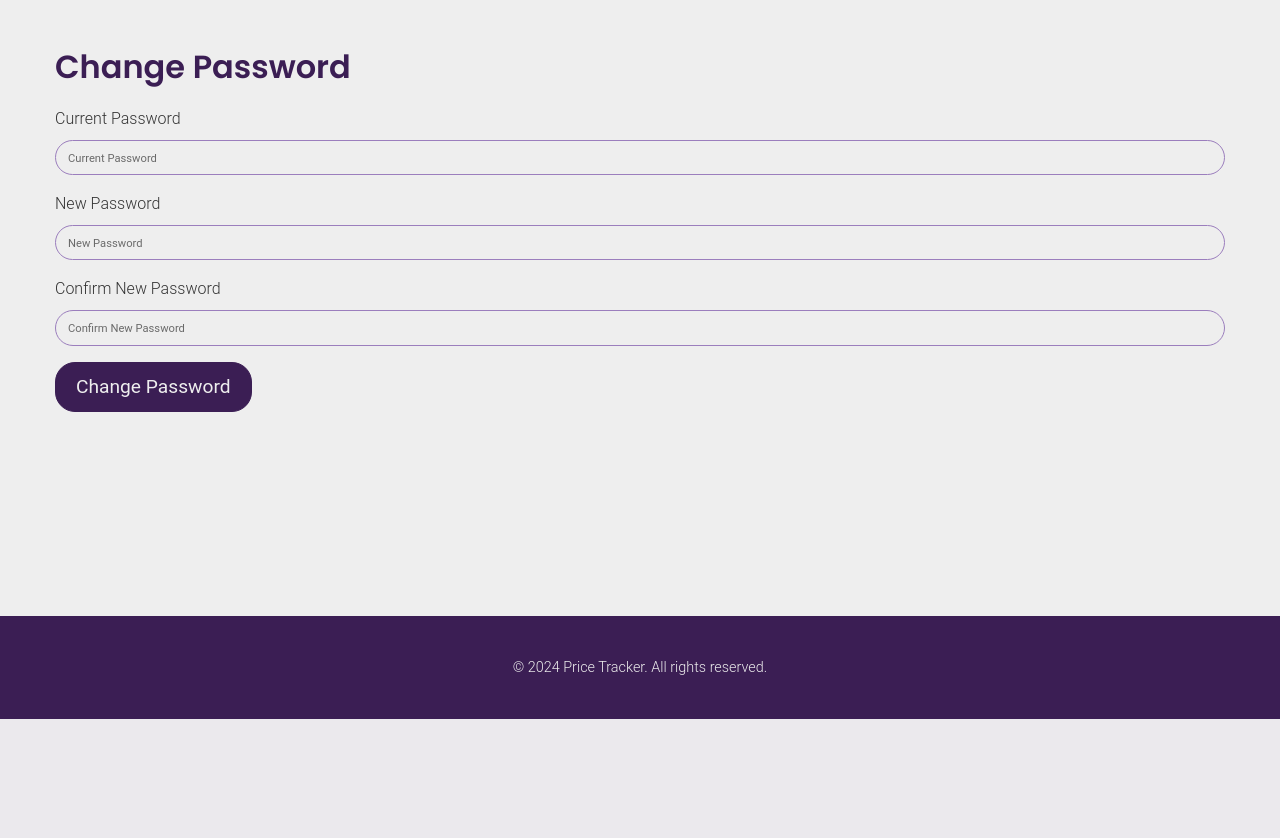
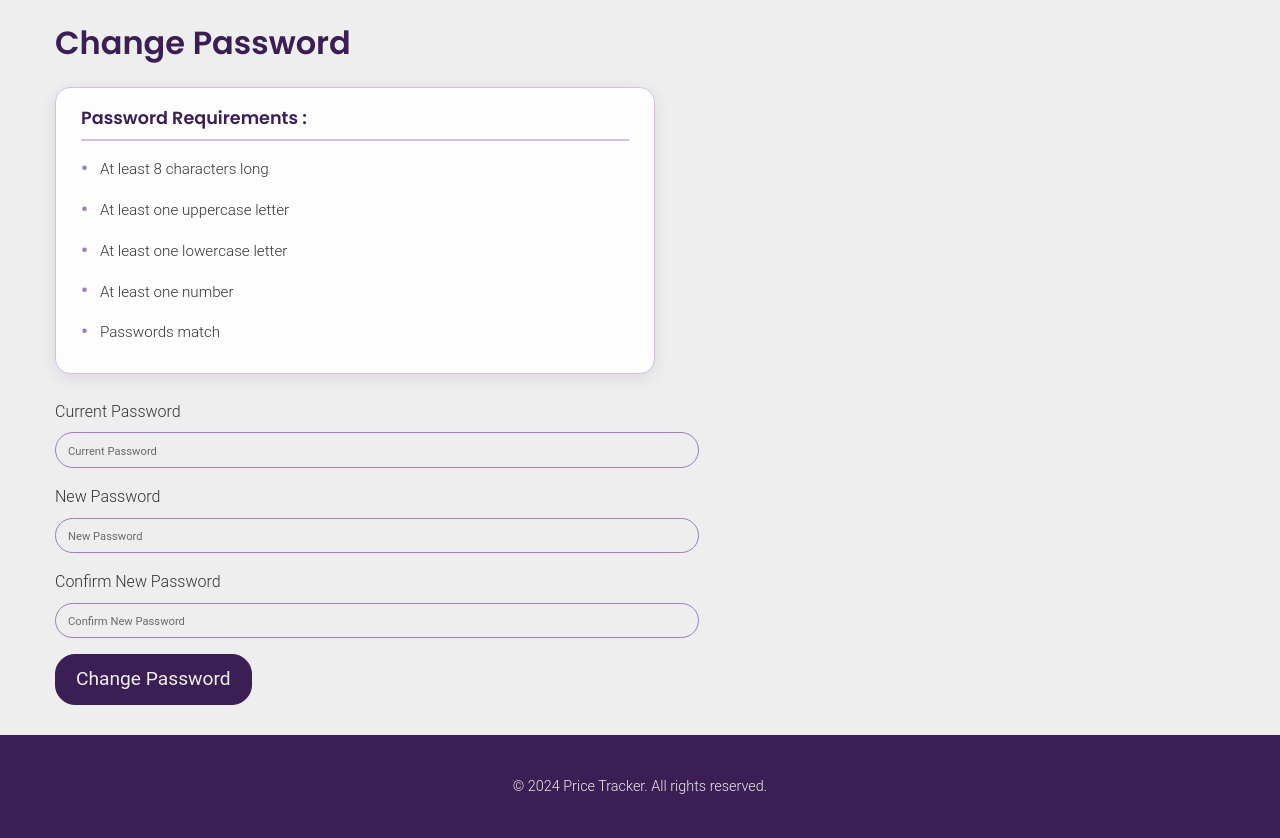
Before and after one commit to Rudra-KT/Price-Tracker, a Flask app: page /change-password in a window 1280 px wide. Shown: the part 81-919 px from the top of the page. Before the commit the page ends 800 px from the top, so only its background shows below. Run offline with Flask 3, Linux system fonts and the light colour scheme; the visitor is signed in with stand-in values (Sample User, id 1); data that the repository does not hold is empty; some libraries are stand-ins or nearby versions.

Commit message:
added change password , added feature to display error msg if user mail already exists , added many checks while inserting a new product and also added new logic regarding when to send mail notification

```diff
--- a/app.py
+++ b/app.py
@@ -1,6 +1,6 @@
-from datetime import datetime
+import os
 
-from flask import Flask, render_template, request, redirect, url_for, session, flash, get_flashed_messages
+from flask import Flask, render_template, request, redirect, url_for, session, flash
 from flask_bcrypt import Bcrypt
 from flask_mysqldb import MySQL
 from flask_login import LoginManager, UserMixin, login_user, logout_user, login_required, current_user
@@ -14,10 +14,23 @@ import logging
 from database import get_price_history, delete_user
 from decimal import Decimal
 
+from secrets import token_urlsafe
+from datetime import datetime, timedelta, timezone
+from dotenv import load_dotenv
+
+# Constants for forget pass reset
+RESET_TOKEN_LENGTH = 32
+TOKEN_EXPIRY_HOURS = 12
+MAX_RESET_ATTEMPTS = 5
+MIN_PASSWORD_LENGTH = 7
+
 logging.basicConfig(level=logging.DEBUG, format='%(asctime)s - %(levelname)s - %(message)s')
 
+load_dotenv()
+
 app = Flask(__name__)
-app.secret_key = 'your_secret_key'
+app.secret_key = os.getenv('FLASK_SECRET_KEY')
+
 
 # MySQL configurations
 app.config['MYSQL_HOST'] = 'localhost'
@@ -331,7 +344,7 @@ def change_password():
 
         if not user_email:
             flash('You need to be logged in to change your password.', 'error')
-            return redirect(url_for('login'))  # Redirect to login if not logged in
+            return redirect(url_for('login'))  # Redirect to log in if not logged in
 
         # Check the current password
         cursor = mysql.connection.cursor(MySQLdb.cursors.DictCursor)
@@ -339,35 +352,271 @@ def change_password():
         user = cursor.fetchone()
 
         if user and bcrypt.check_password_hash(user['password_hash'], current_password):
-            if new_password == confirm_new_password:
+            if not bcrypt.check_password_hash(user['password_hash'], new_password):
+                if not validate_password(new_password,confirm_new_password):
+                    return render_template('change_password.html')
                 # Hash the new password and update it in the database
                 new_password_hash = bcrypt.generate_password_hash(new_password).decode('utf-8')
                 cursor.execute('UPDATE users SET password_hash = %s WHERE email = %s', (new_password_hash, user_email))
                 mysql.connection.commit()
 
-                # Capture the current date and time
-                change_time = datetime.now().strftime('%Y-%m-%d %H:%M:%S')
-
-                # Email content with formatted change date and time
-                email_subject = "Password Change Notification"
-                email_body = (
-                    f"Your password has been changed successfully ✅ .\n\n"
-                    f"Account Details:\n"
-                    f"Email: {user_email}\n"
-                    f"Date of Change: {change_time}\n"
-                )
-
                 # Send password change notification email
-                send_email(user_email, email_subject, email_body)
+                send_password_change_notification(user_email)
 
                 flash('Your password has been changed successfully!', 'success')
                 return render_template('change_password.html')  # Render the same template with the success message
             else:
-                flash('New passwords do not match. Please try again.', 'error')
+                flash('Please choose a new password', 'error')
+
         else:
             flash('Current password is incorrect. Please try again.', 'error')
 
     return render_template('change_password.html')
+
+
+@app.route('/forgot_password', methods=['GET', 'POST'])
+def forgot_password():
+    if request.method == 'POST':
+        email = request.form.get('email', '')
+
+        if not email:
+            flash('Please enter your email address.', 'error')
+            return render_template('forgot_password.html')
+
+        if is_rate_limited(email):
+            flash('Too many requests. Please try again later.', 'error')
+            return render_template('forgot_password.html')
+
+        cursor = mysql.connection.cursor(MySQLdb.cursors.DictCursor)
+
+        try:
+            cursor.execute('SELECT user_id, email FROM users WHERE email = %s', (email,))
+            user = cursor.fetchone()
+
+            if not user:
+                flash('If an account exists with this email, you will receive reset instructions.', 'info')
+                return render_template('forgot_password.html')
+
+            # Generate secure reset token
+            reset_token = token_urlsafe(RESET_TOKEN_LENGTH)
+            expiry = datetime.now(timezone.utc)  + timedelta(hours=TOKEN_EXPIRY_HOURS)
+
+            # Invalidate any existing unused tokens for this user
+            cursor.execute('''
+                    UPDATE password_resets
+                    SET used = TRUE
+                    WHERE user_id = %s AND used = FALSE
+                ''', (user['user_id'],))
+
+            # Store new reset token
+            cursor.execute('''
+                    INSERT INTO password_resets
+                    (user_id, token, expires_at)
+                    VALUES (%s, %s, %s)
+                ''', (user['user_id'], reset_token, expiry))
+
+            mysql.connection.commit()
+
+            # Generate reset link
+            reset_link = url_for('reset_password', token=reset_token, _external=True)
+            print(reset_link)
+            # Send email
+            send_password_reset_email(email, reset_link)
+
+            flash('If an account exists with this email, you will receive reset instructions.', 'info')
+            return render_template('forgot_password.html')
+
+        except Exception as e:
+            mysql.connection.rollback()
+            app.logger.error(f"Password reset error: {str(e)}")
+            flash('An error occurred. Please try again later.', 'error')
+            return render_template('forgot_password.html')
+
+        finally:
+            cursor.close()
+
+    return render_template('forgot_password.html')
+
+
+@app.route('/reset_password/<token>', methods=['GET', 'POST'])
+def reset_password(token):
+    if not token:
+        flash('Invalid reset link.', 'error')
+        return redirect(url_for('login'))
+
+    cursor = mysql.connection.cursor(MySQLdb.cursors.DictCursor)
+
+    try:
+        # Verify token and check expiry
+        cursor.execute('''
+                    SELECT pr.*, u.email, u.user_id , u.password_hash
+                    FROM password_resets pr
+                    JOIN users u ON pr.user_id = u.user_id
+                    WHERE pr.token = %s AND pr.used = FALSE AND pr.expires_at > %s
+                    ORDER BY pr.created_at DESC LIMIT 1
+                ''', (token, datetime.now(timezone.utc)))
+
+        reset_info = cursor.fetchone()
+
+        if not reset_info:
+            flash('Invalid or expired reset link. Please request a new one.', 'error')
+            return redirect(url_for('forgot_password'))
+
+        if request.method == 'POST':
+            new_password = request.form.get('new_password')
+            confirm_password = request.form.get('confirm_password')
+
+            # Validate password
+            if not bcrypt.check_password_hash(reset_info['password_hash'], new_password):
+                if not validate_password(new_password, confirm_password):
+                    return render_template('reset_password.html', token=token)
+
+                # Update password and mark token as used
+                hashed_password = bcrypt.generate_password_hash(new_password).decode('utf-8')
+
+                cursor.execute('''
+                            UPDATE users
+                            SET password_hash = %s
+                            WHERE user_id = %s
+                        ''', (hashed_password, reset_info['user_id']))
+
+                cursor.execute('''
+                            UPDATE password_resets
+                            SET used = TRUE,
+                                used_at = %s
+                            WHERE token = %s
+                        ''', (datetime.now(timezone.utc), token))
+
+                mysql.connection.commit()
+
+                # Send notification email
+                send_password_change_notification(reset_info['email'])
+
+                flash('Password reset successful! Please log in with your new password.', 'success')
+                # return redirect(url_for('login'))
+            else:
+                flash('Please choose a new password', 'error')
+
+        return render_template('reset_password.html', token=token)
+
+    except Exception as e:
+        mysql.connection.rollback()
+        app.logger.error(f"Password reset error: {str(e)}")
+        flash('An error occurred. Please try again later.', 'error')
+        return redirect(url_for('forgot_password'))
+
+    finally:
+        cursor.close()
+
+
+def is_rate_limited(email):
+    cursor = None
+    try:
+        cursor = mysql.connection.cursor(MySQLdb.cursors.DictCursor)
+
+        # Clean up old attempts (older than 1 hour)
+        cursor.execute('''
+            DELETE FROM password_reset_attempts
+            WHERE attempt_time < NOW() - INTERVAL 1 HOUR
+        ''')
+
+        # Count recent attempts
+        cursor.execute('''
+            SELECT COUNT(*) as attempt_count
+            FROM password_reset_attempts
+            WHERE email = %s
+            AND attempt_time > NOW() - INTERVAL 1 HOUR
+        ''', (email,))
+
+        result = cursor.fetchone()
+        attempt_count = result['attempt_count']
+
+        if attempt_count >= MAX_RESET_ATTEMPTS:
+            return True
+
+        # Record this attempt
+        cursor.execute('''
+            INSERT INTO password_reset_attempts (email, attempt_time)
+            VALUES (%s, NOW())
+        ''', (email,))
+
+        mysql.connection.commit()
+        return False
+
+    except Exception as e:
+        app.logger.error(f"Rate limiting error: {str(e)}")
+        return False
+
+    finally:
+        cursor.close()
+
+
+def validate_password(password, confirm_password):
+    if not password or not confirm_password:
+        flash('Please fill in all fields.', 'error')
+        return False
+
+    if password != confirm_password:
+        flash('Passwords do not match.', 'error')
+        return False
+
+    if len(password) < MIN_PASSWORD_LENGTH:
+        flash(f'Password must be at least {MIN_PASSWORD_LENGTH} characters long.', 'error')
+        return False
+
+    # Password strength checks
+    if not any(c.isupper() for c in password):
+        flash('Password must contain at least one uppercase letter.', 'error')
+        return False
+
+    if not any(c.islower() for c in password):
+        flash('Password must contain at least one lowercase letter.', 'error')
+        return False
+
+    if not any(c.isdigit() for c in password):
+        flash('Password must contain at least one number.', 'error')
+        return False
+
+    return True
+
+
+def send_password_reset_email(email, reset_link):
+    subject = "Password Reset Request - Price Tracker"
+    body = f"""
+            Hello,
+
+            You recently requested to reset your password. Click the link below to reset it:
+
+            {reset_link}
+
+            This link will expire in {TOKEN_EXPIRY_HOURS} hours.
+
+            If you didn't request this, please ignore this email.
+
+            Best regards,
+            Your Price Tracker Team
+            """
+    send_email(email, subject, body)
+
+
+def send_password_change_notification(email):
+
+    change_time = datetime.now().strftime('%Y-%m-%d %H:%M:%S')
+    email_subject = "Your Password Has Been Changed Successfully"
+    email_body = (
+        "Hello,\n\n"
+        "We wanted to let you know that your password has been changed successfully! ✅\n\n"
+        "Here are your account details:\n"
+        f"Email: {email}\n"
+        f"Date of Change: {change_time}\n\n"
+        "If you did not make this change, please contact our support team immediately.\n\n"
+        "Thank you for being a valued member of our community!\n\n"
+        "Best regards,\n"
+        "Your Price Tracker Team"
+    )
+
+    send_email(email, email_subject, email_body)
+
 
 
 if __name__ == '__main__':
--- a/credentials.json
+++ /dev/null
@@ -1,4 +0,0 @@
-{
-    "email": "justinsterline00@gmail.com",
-    "password": "mmppbxihjujsvgwu"
-}
--- a/requirements.txt
+++ b/requirements.txt
@@ -16,3 +16,5 @@ mysqlclient~=2.2.5
 Flask-Bcrypt~=1.0.1
 Flask-Login~=0.6.3
 APScheduler~=3.10.4
+bcrypt~=4.2.0
+python-dotenv~=1.0.1
--- a/static/css/change_password.css
+++ b/static/css/change_password.css
@@ -40,7 +40,42 @@ h2 {
 .navbar-brand {
     font-family: var(--heading-font);
     font-weight: 700;
-    font-size: 1.2rem; /* Increase font size for better readability */
+    font-size: 1.2rem;
+}
+
+.password-requirements {
+    background: rgba(255, 255, 255, 0.9);
+    padding: 20px 25px;
+    border-radius: 15px;
+    margin: 25px 0 25px 0;
+    box-shadow: 0 4px 15px rgba(59, 30, 84, 0.1);
+    border: 1px solid var(--accent-color);
+    max-width: 600px;
+}
+
+.password-requirements h4 {
+    color: var(--primary-color);
+    font-family: var(--heading-font);
+    font-size: 1.1rem;
+    font-weight: 600;
+    padding-bottom: 10px;
+    border-bottom: 2px solid var(--accent-color);
+}
+
+.requirement {
+    display: flex;
+    align-items: center;
+    color: var(--text-color);
+    font-size: 0.95rem;
+    padding: 5px 0;
+}
+
+.requirement::before {
+    content: '•';
+    color: var(--secondary-color);
+    font-size: 1.2rem;
+    margin-right: 12px;
+    font-weight: bold;
 }
 
 .logout-btn {
@@ -54,6 +89,14 @@ h2 {
 
 .navbar-dark .navbar-nav .nav-link {
     margin: auto 10px;
+}
+
+form{
+    margin-bottom: 30px;
+}
+
+.form-control{
+    width: 55%;
 }
 
 .logout-btn:hover {
@@ -77,18 +120,39 @@ h2 {
 }
 
 .alert {
-    border-radius: 5px;
-    padding: 10px 20px; /* Increased padding */
-    font-size: 1rem; /* Adjust font size for consistency */
+    padding: 10px;
+    margin-bottom: 20px;
+    border: 1px solid transparent;
+    border-radius: 4px;
+    font-size:0.8rem;
+    width:55%;
+}
+
+.success {
+    color: #3c763d;
+    background-color: #dff0d8;
+    border-color: #d6e9c6;
+}
+
+.error {
+    color: #a94442;
+    background-color: #f2dede;
+    border-color: #ebccd1;
+}
+
+.info {
+    color: #856404;
+    background-color: #fff3cd;
+    border-color: #ffeeba;
 }
 
 .footer {
     background-color: var(--primary-color);
     color: var(--background-color);
-    padding: 40px 0; /* Increased padding for a thicker footer */
-    margin-top: auto; /* Push footer to the bottom */
-    text-align: center; /* Center text in footer */
-    font-size: 1rem; /* Adjust font size for consistency */
+    padding: 40px 0;
+    margin-top: auto;
+    text-align: center;
+    font-size: 1rem;
 }
 
 .footer p {
--- a/templates/change_password.html
+++ b/templates/change_password.html
@@ -35,13 +35,33 @@
         </div>
     </nav>
 
-    <div class="container mt-5">
+    <div class="container mt-4">
         <h2>Change Password</h2>
 
+        <div class="password-requirements">
+            <h4>Password Requirements :</h4>
+            <div class="requirement" id="length">
+                At least 8 characters long
+            </div>
+            <div class="requirement" id="uppercase">
+                At least one uppercase letter
+            </div>
+            <div class="requirement" id="lowercase">
+                At least one lowercase letter
+            </div>
+            <div class="requirement" id="number">
+                At least one number
+            </div>
+            <div class="requirement" id="match">
+                Passwords match
+            </div>
+        </div>
+
+        <!--flash msgs section-->
         {% with messages = get_flashed_messages(with_categories=true) %}
             {% if messages %}
                 {% for category, message in messages %}
-                    <div class="alert alert-{{ category }}">{{ message }}</div>
+                    <div class="alert {{ category }}">{{ message }}</div>
                 {% endfor %}
             {% endif %}
         {% endwith %}
--- a/templates/home.html
+++ b/templates/home.html
@@ -33,7 +33,7 @@
             <div class="feature">
                 <i class="fas fa-shopping-cart"></i>
                 <h3>Multiple Stores</h3>
-                <p>Track across various retailers</p>
+                <p>Track prices across Amazon and Flipkart</p>
             </div>
         </div>
     </div>
--- a/tracker.py
+++ b/tracker.py
@@ -3,9 +3,8 @@ from datetime import datetime, timedelta
 
 import requests
 from bs4 import BeautifulSoup
-from flask import Flask
 
-from database import get_products, get_last_price, insert_price, update_last_notified, get_db_connection
+from database import get_products, get_last_price, insert_price, update_last_notified
 from notifier import send_email
 import logging
 import re
```
Also changed, not shown: other parts of static/css/change_password.css (+35 -3 lines), notifier.py (+15 -19 lines), static/css/home.css (+100 -3 lines), static/css/login.css (+15 -0 lines), templates/login.html (+7 -1 lines).
